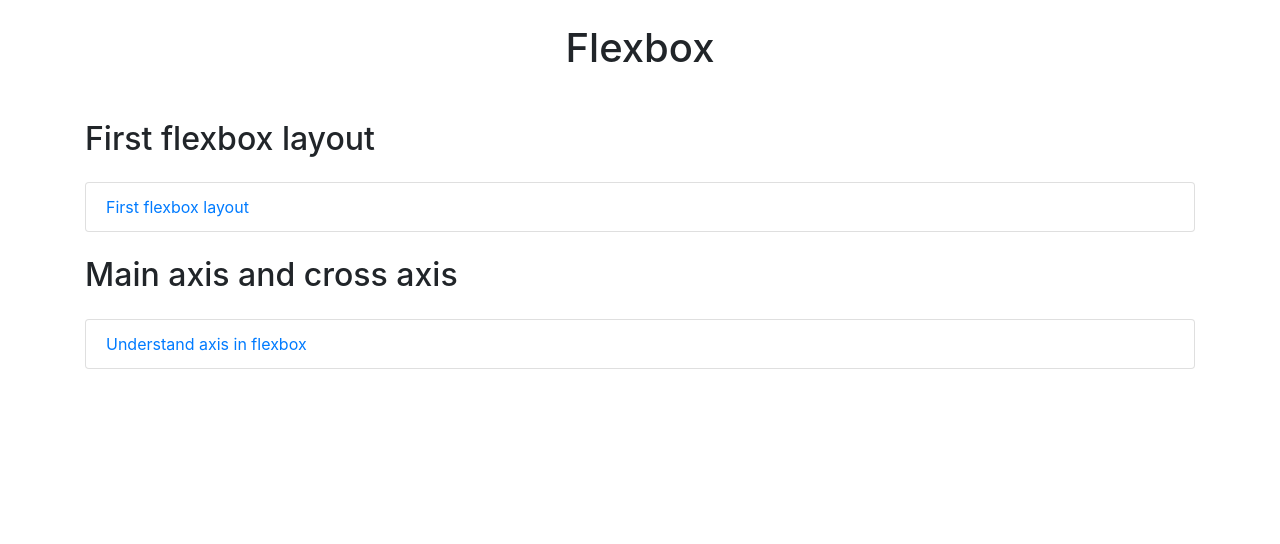
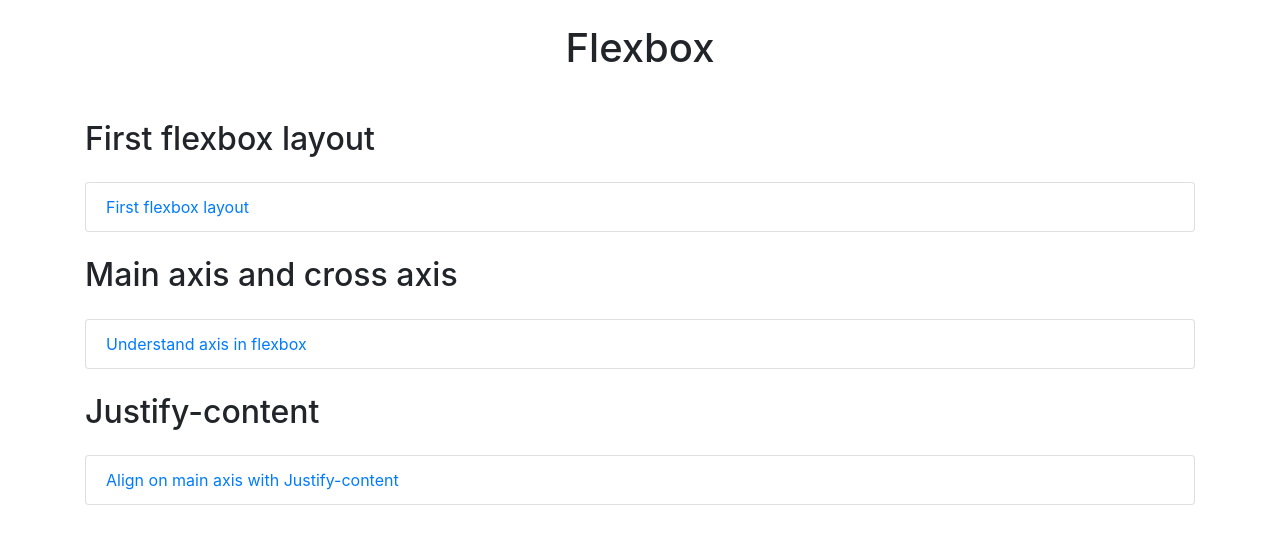
Before and after one commit to luctst/Flexbox-Tips, a plain HTML site: page index.html in a window 1280 px wide. Drawn offline with nearby package versions, Linux system fonts and the light colour scheme.

Commit message:
Add justify-content
Add justify-content on landing pages

```diff
--- a/index.html
+++ b/index.html
@@ -22,6 +22,10 @@
           <ul class="list-group mb-4">
             <li class="list-group-item"><a href="flexbox-axis/index.html">Understand axis in flexbox</a></li>
           </ul>
+          <h2 class="mt-4 mb-4">Justify-content</h2>
+          <ul class="list-group mb-4">
+            <li class="list-group-item"><a href="Justify-content/index.html">Align on main axis with Justify-content</a></li>
+          </ul>
         </div>
       </div>
     </div>
```
